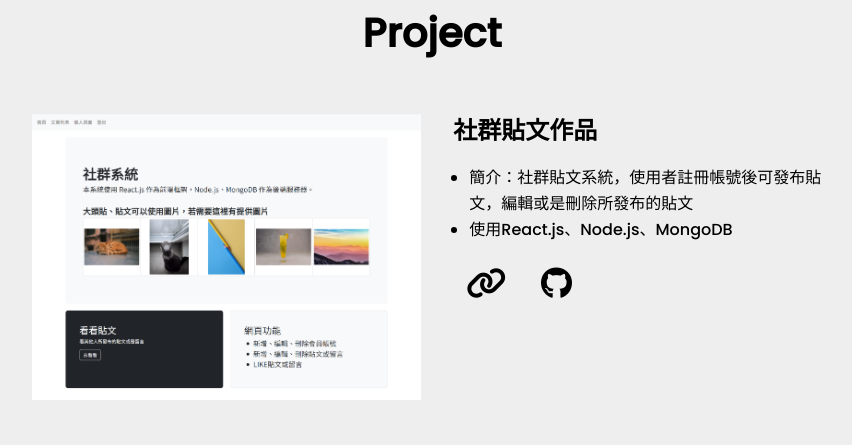
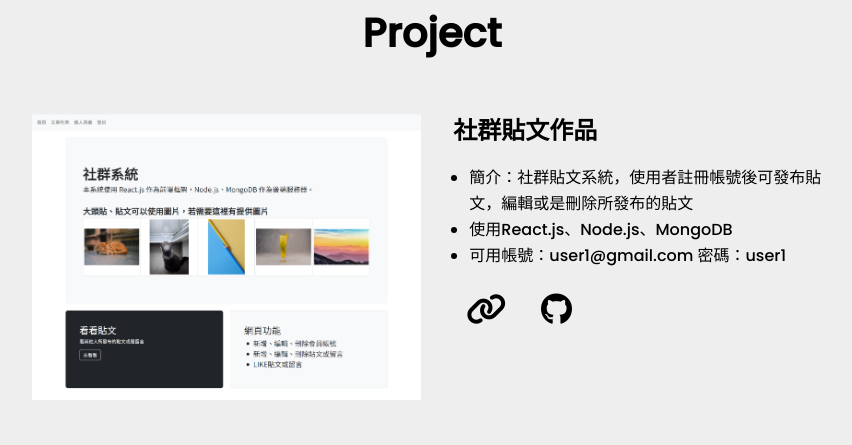
Before and after one commit to f9471206/f9471206.github.io, a plain HTML site: page index.html in a window 1280 px wide. Shown: the part 2977-3422 px from the top of the page, without its empty margins (208-1060 px from the left). Drawn offline with Linux system fonts and the light colour scheme.

Commit message:
update info

```diff
--- a/index.html
+++ b/index.html
@@ -227,6 +227,7 @@
                   簡介：社群貼文系統，使用者註冊帳號後可發布貼文，編輯或是刪除所發布的貼文
                 </li>
                 <li>使用React.js、Node.js、MongoDB</li>
+                <li>可用帳號：user1@gmail.com 密碼：user1</li>
               </ul>
               <div class="pro_link">
                 <!-- 網頁連結 -->
```
